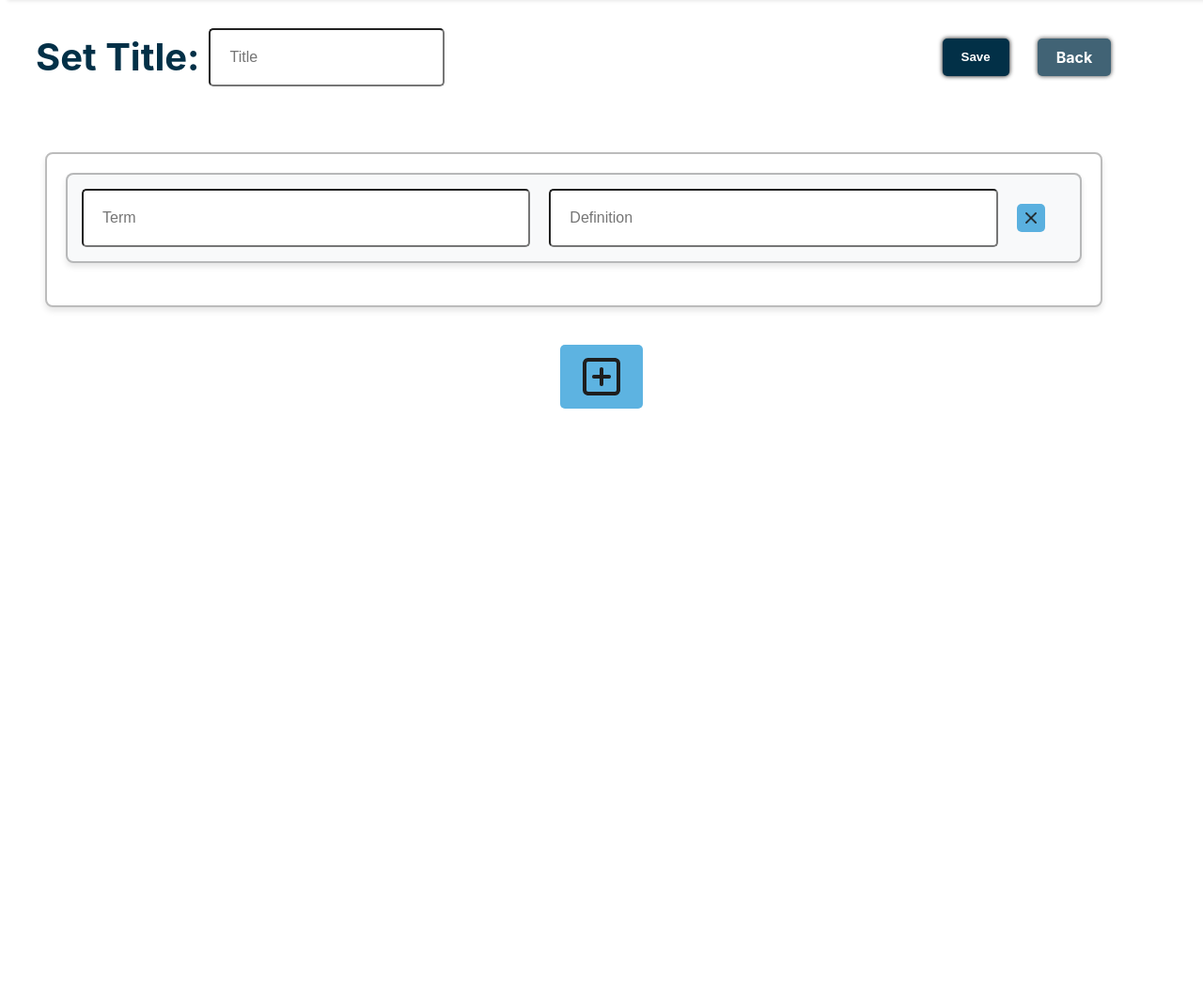
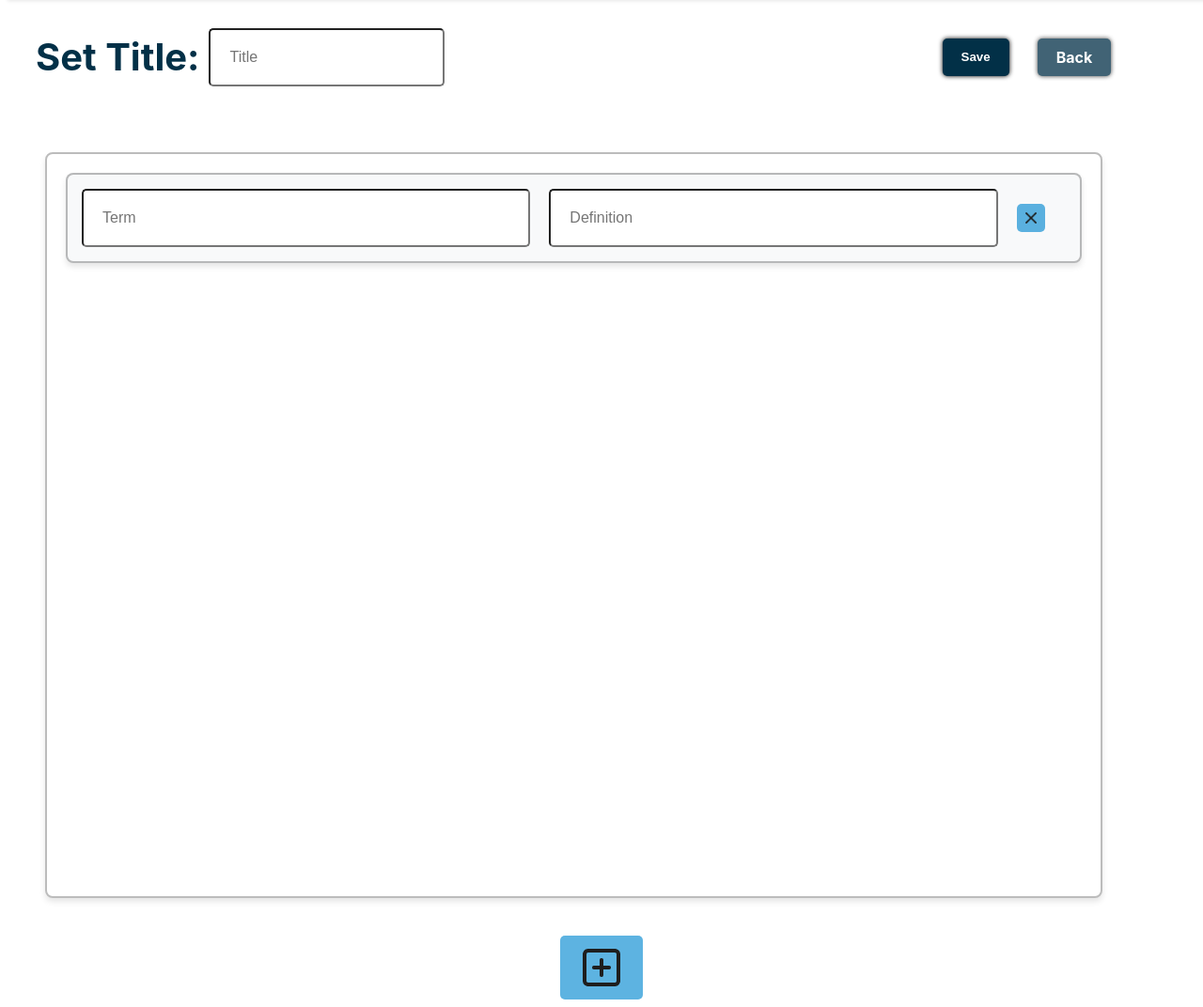
Before and after one commit to EmmaChantrey/flashcards, a Django app: page /create/ in a window 1280 px wide. Shown: the part 104-1176 px from the top of the page at 94% size. Before the commit the page ends 539 px from the top, so only its background shows below. Run offline with Django 4.2, Linux system fonts and the light colour scheme; a user stored in the database is signed in.

Commit message:
scrollbox styling

```diff
--- a/static/css/styles.css
+++ b/static/css/styles.css
@@ -228,7 +228,7 @@ button:hover {
 
 .scrollbox {
     width: 100%;
-    height: 65%;
+    height: 750px;
     padding: 30px;
     margin-top: 20px;
     overflow-y: auto;
@@ -456,6 +456,7 @@ button:hover {
 
 .create-form {
     width: 90%;
+    height: 100%;
     padding: 20px;
 }
 
```
Also changed, not shown: db.sqlite3.
